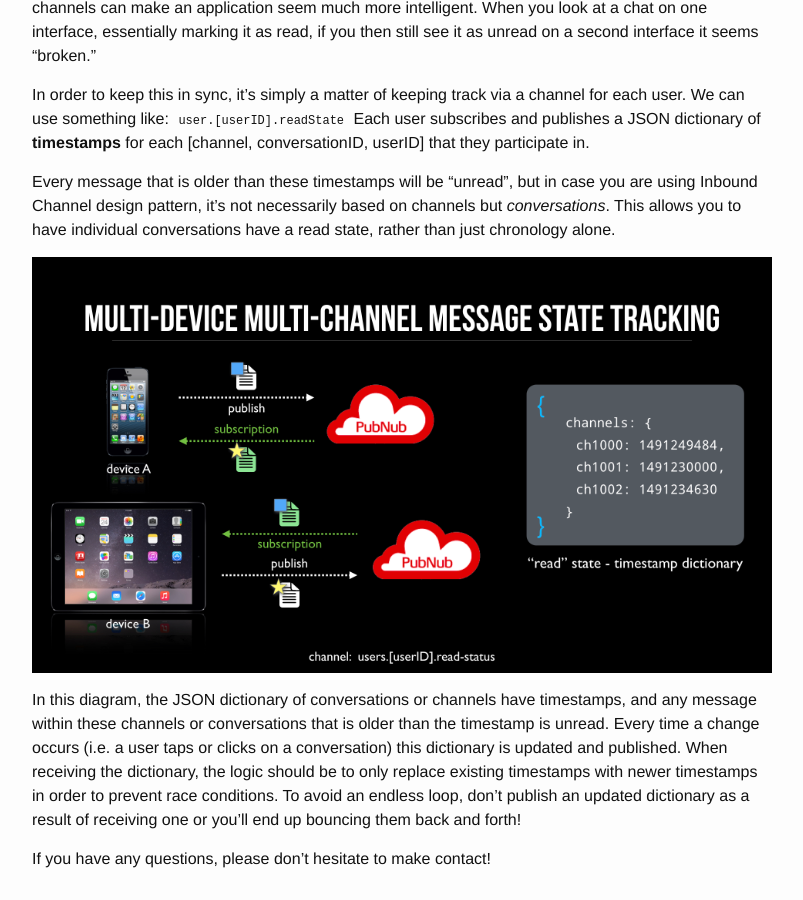
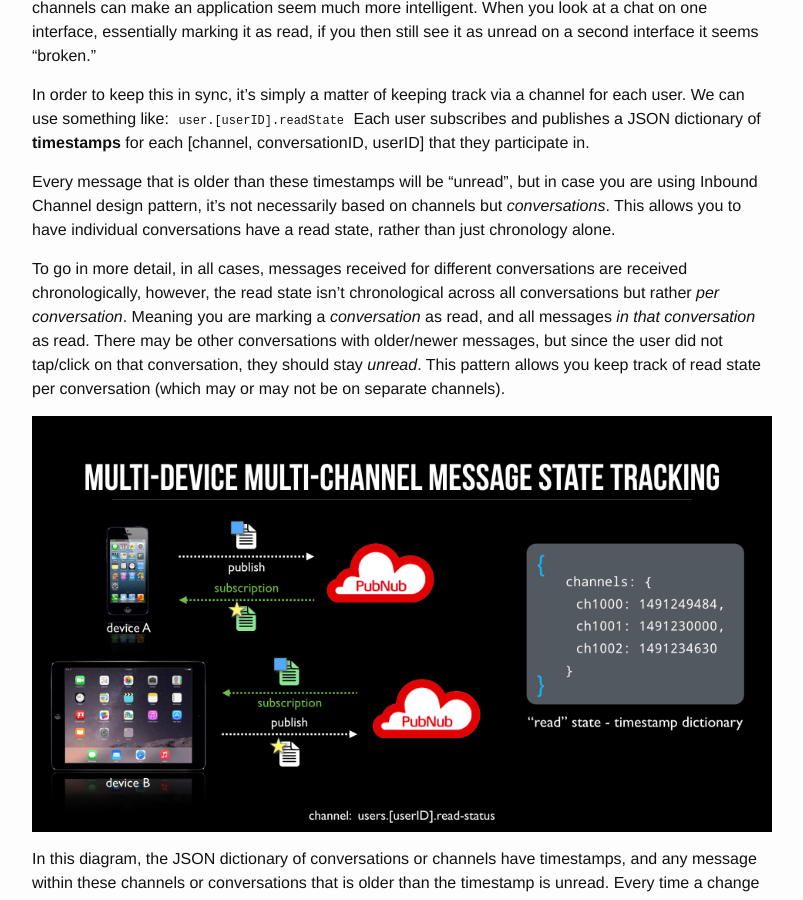
Before and after one commit to pubnub/pubnub-design-patterns, a Jekyll site: the page built from _posts/2017-04-19-Read-Receipts.md, in a window 1280 px wide and 900 px high, scrolled down 1842 px. Shown: the whole window, without its empty margins (238-1041 px from the left). Built offline with Jekyll 4.4.1, drawn with Linux system fonts in a browser that asks for light colours.

Commit message:
update rr post again

```diff
--- a/_posts/2017-04-19-Read-Receipts.md
+++ b/_posts/2017-04-19-Read-Receipts.md
@@ -53,6 +53,11 @@ Every message that is older than these timestamps will be "unread", but in case
 it's not necessarily based on channels but *conversations*. This allows you to have individual conversations have a read state, rather than
 just chronology alone.
 
+To go in more detail, in all cases, messages received for different conversations are received chronologically, however, the read state isn't chronological across
+all conversations but rather *per conversation*. Meaning you are marking a *conversation* as read, and all messages *in that conversation* as read.
+There may be other conversations with older/newer messages, but since the user did not tap/click on that conversation, they should stay *unread*.
+This pattern allows you keep track of read state per conversation (which may or may not be on separate channels).
+
 ![Basic]({{ site.baseurl }}/images/readreceipts/rr-3.jpg)
 
 In this diagram, the JSON dictionary of conversations or channels have timestamps, and any message within these channels or conversations
```
